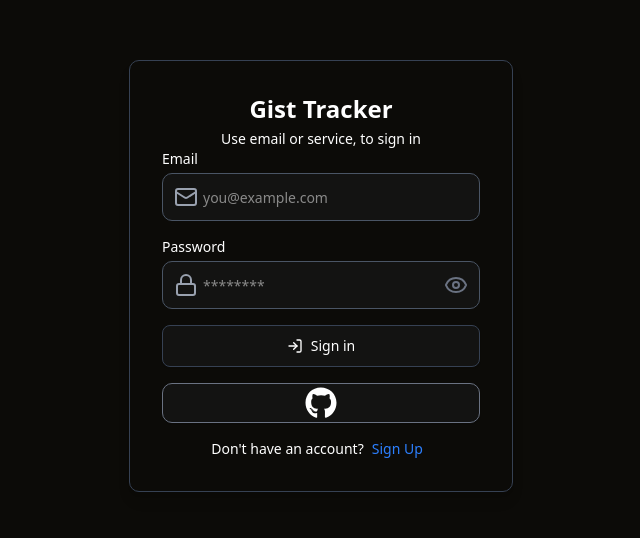
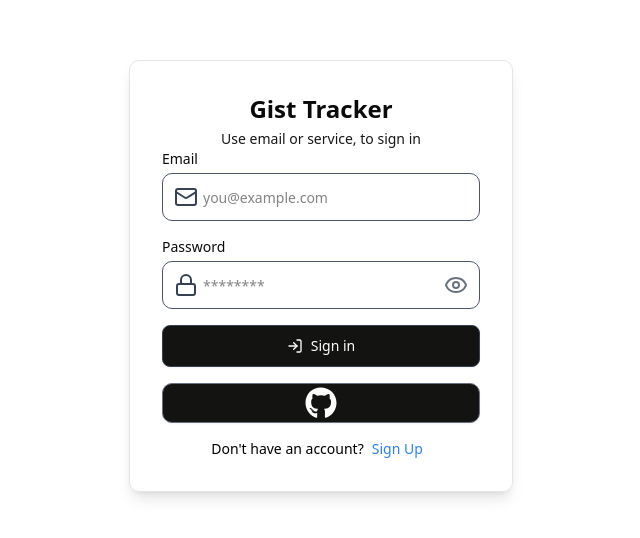
Before and after one commit to Charles4500/gist-tracker-app, a Next.js app: page /sign-in in a window 1280 px wide. Shown: the part 124-662 px from the top of the page, without its empty margins (319-959 px from the left). Built offline with nearby package versions, Linux system fonts and the light colour scheme; no server answers.

Commit message:
styling
background color change from black to white

```diff
--- a/src/app/sign-in/page.tsx
+++ b/src/app/sign-in/page.tsx
@@ -84,11 +84,11 @@ export default function SignIn() {
     signIn(value, { callbackUrl: "/" });
   };
   return (
-    <div className="h-full flex bg-[#0c0b08] items-center justify-center">
-      <div className="p-4 rounded-lg shadow-lg w-5/6 max-w-sm border border-gray-700 md:h-auto w-[80%] sm:w-[420px] sm:p-8">
+    <div className="h-full flex  items-center justify-center">
+      <div className="p-4 rounded-lg shadow-lg w-5/6 max-w-sm border  md:h-auto w-[80%] sm:w-[420px] sm:p-8">
         <div className="text-center">
-          <h2 className="text-2xl font-bold mb-1 text-white">Gist Tracker</h2>
-          <p className="text-sm text-accent-foreground text-white">
+          <h2 className="text-2xl font-bold mb-1 ">Gist Tracker</h2>
+          <p className="text-sm text-accent-foreground ">
             Use email or service, to sign in
           </p>
         </div>
@@ -100,14 +100,11 @@ export default function SignIn() {
         )}
         <form onSubmit={onSubmit} className="space-y-4">
           <div className="flex-1">
-            <label
-              htmlFor="email"
-              className="block text-sm font-medium text-white mb-1"
-            >
+            <label htmlFor="email" className="block text-sm font-medium  mb-1">
               Email
             </label>
             <div className="relative">
-              <Mail className="absolute left-3 top-1/2 transform -translate-y-1/2 text-gray-400" />
+              <Mail className="absolute left-3 top-1/2 transform -translate-y-1/2 text-gray-700" />
               <input
                 type="text"
                 disabled={pending}
@@ -115,7 +112,7 @@ export default function SignIn() {
                 id="email"
                 value={email}
                 onChange={(e) => setEmail(e.target.value)}
-                className={`w-full h-12 pl-10 pr-4 py-2 border bg-[#131312] text-white border-gray-600
+                className={`w-full h-12 pl-10 pr-4 py-2 border  border-gray-600
 
                 } ${
                   errors.email ? "border-red-500" : "border-gray-300"
@@ -137,13 +134,13 @@ export default function SignIn() {
             <label
               htmlFor="password"
               className={`block text-sm font-medium
-               text-white mb-1
+               mb-1
               }`}
             >
               Password
             </label>
             <div className="relative">
-              <Lock className="absolute left-3 top-1/2 transform -translate-y-1/2 text-gray-400" />
+              <Lock className="absolute left-3 top-1/2 transform -translate-y-1/2 text-gray-700" />
               <input
                 disabled={pending}
                 type={showPassword ? "text" : "password"}
@@ -153,7 +150,7 @@ export default function SignIn() {
                 value={password}
                 onChange={(e) => setPassword(e.target.value)}
                 className={`w-full h-12 pl-10 pr-4 py-2 border
-                bg-[#131312] text-white border-gray-600
+                border-gray-600
 
                 ${
                   errors.password ? "border-red-500" : "border-gray-300"
@@ -180,7 +177,7 @@ export default function SignIn() {
           <Button
             type="submit"
             variant="outline"
-            className="w-full bg-[#131312] text-white border-gray-700 py-5"
+            className="w-full bg-[#131312]  text-white border-gray-700 py-5"
             disabled={pending}
           >
             {pending ? (
@@ -212,7 +209,7 @@ export default function SignIn() {
           </div>
 
           {/* Sign In Link */}
-          <p className="text-center text-sm mt-4 text-white">
+          <p className="text-center text-black text-sm mt-4 ">
             {" Don't have an account?"}
             <Link
               href="/sign-up"
```
